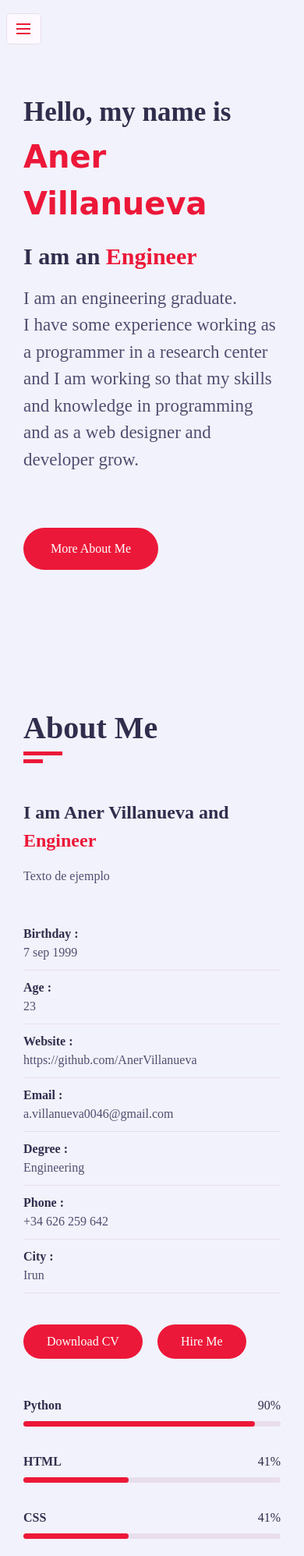
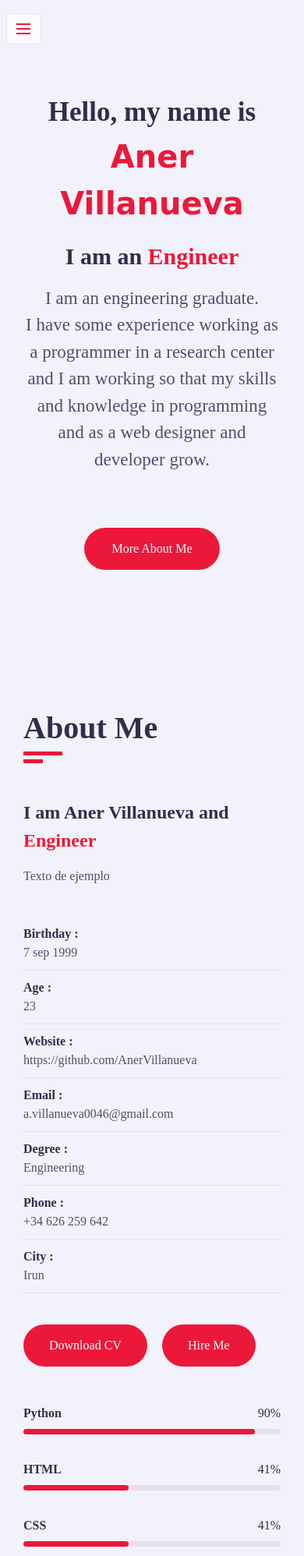
Before and after one commit to AnerVillanueva/Portfolio, a plain HTML site: page index.html in a window 390 px wide. Shown: the top 1996 px of the page at 78% size. Drawn offline with Linux system fonts and the light colour scheme; a web font is replaced by a local one.

Commit message:
phone responsive

```diff
--- a/css/style.css
+++ b/css/style.css
@@ -888,6 +888,12 @@ h3.my-profession
 
     .about .about-content .personal-info .btn
     {
-        padding: 10px 30px;
+
+        padding: 15px 33px;
+    }
+
+    .home .home-info
+    {
+        text-align: center;
     }
 }
```
